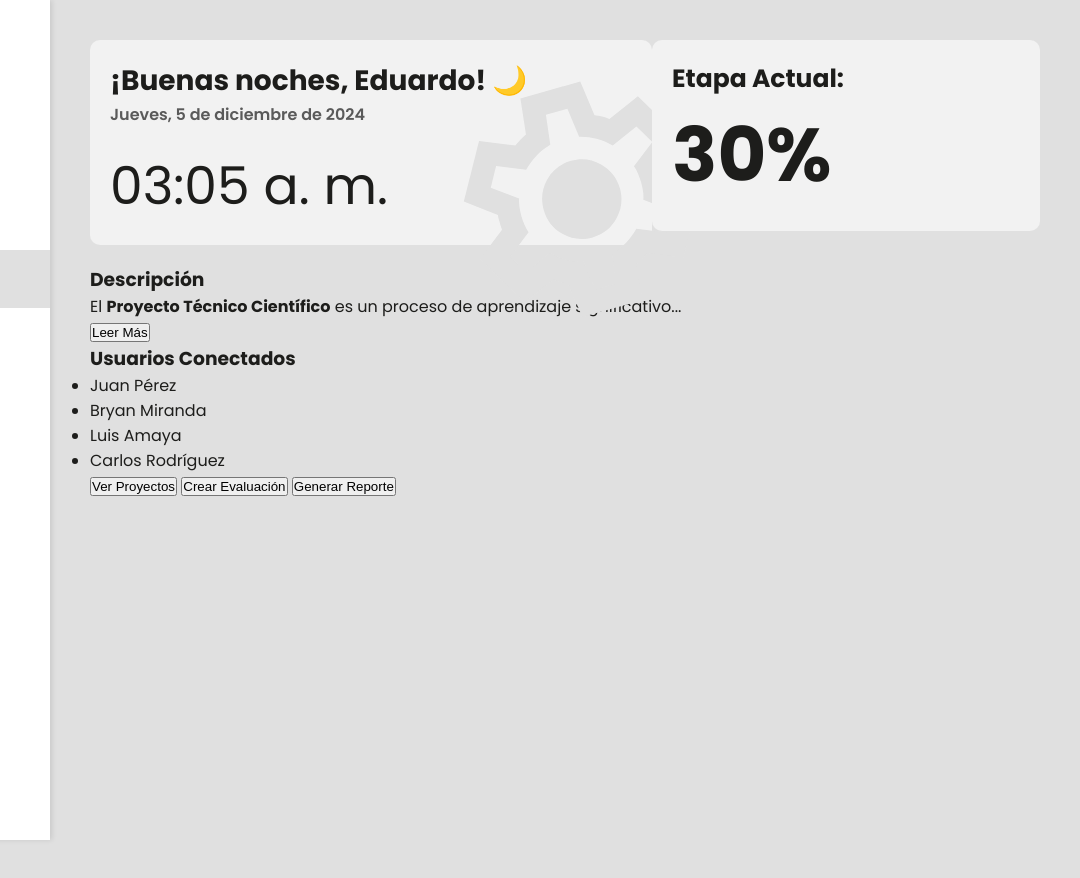
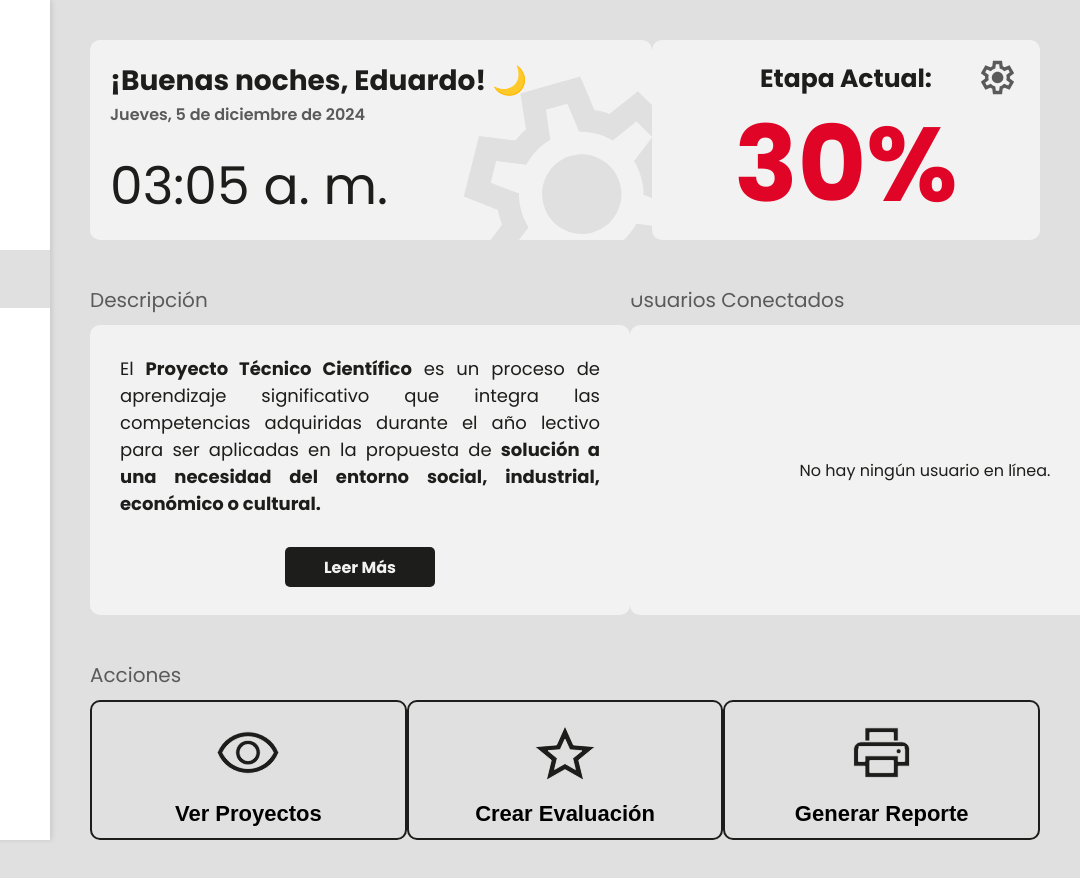
Before and after one commit to xxDianaPadilla/Sistema-de-Notas-Expo-, a plain HTML site: page pages/dashboard.html in a window 1280 px wide. Shown: the full height of the page, 200-1280 px from the left. Before the commit the page ends 800 px from the top, so only its background shows below. Drawn offline with Linux system fonts and the light colour scheme.

Commit message:
Diseño de dashboard (inicio) terminado

```diff
--- a/js/dashboardScript.js
+++ b/js/dashboardScript.js
@@ -49,3 +49,21 @@ function updateGreeting() {
 }
 
 window.onload = updateGreeting;
+
+/*Cambiar color dependiendo el progreso*/
+const stageElement = document.querySelector('.stage');
+
+function updateStageColor() {
+    const percentage = parseInt(stageElement.textContent);
+
+    if (percentage < 50) {
+        stageElement.style.color = '#E00526';
+    } else if (percentage >= 50 && percentage < 75) {
+        stageElement.style.color = '#F7C100';
+    } else {
+        stageElement.style.color = '#4CAF50';
+    }
+}
+
+// Llamar a la función para actualizar el color
+updateStageColor();
--- a/pages/dashboard.html
+++ b/pages/dashboard.html
@@ -26,10 +26,14 @@
         </div>
         <nav>
             <ul>
-                <li><a href="../pages/dashboard.html" class="inicio"><img src="../img/homeIcon.svg" alt="home"> Inicio</a></li>
-                <li><a href="../pages/users.html" class="users"><img src="../img/usersIcon.svg" alt="users"> Usuarios</a></li>
-                <li><a href="../pages/projects.html" class="projects"><img src="../img/projectsIcon.svg" alt="projects"> Proyectos</a></li>
-                <li><a href="../pages/evaluation.html" class="evaluaciones"><img src="../img/evaluacionesIcon.svg" alt="evaluaciones"> Evaluaciones</a></li>
+                <li><a href="../pages/dashboard.html" class="inicio"><img src="../img/homeIcon.svg" alt="home">
+                        Inicio</a></li>
+                <li><a href="../pages/users.html" class="users"><img src="../img/usersIcon.svg" alt="users">
+                        Usuarios</a></li>
+                <li><a href="../pages/projects.html" class="projects"><img src="../img/projectsIcon.svg" alt="projects">
+                        Proyectos</a></li>
+                <li><a href="../pages/evaluation.html" class="evaluaciones"><img src="../img/evaluacionesIcon.svg"
+                            alt="evaluaciones"> Evaluaciones</a></li>
             </ul>
         </nav>
         <button class="cerrar-sesion"><img src="../img/logout.svg" alt="home"> Cerrar Sesión</button>
@@ -49,29 +53,45 @@
                 <div class="card">
                     <h1>Etapa Actual:</h1>
                     <h2 class="stage">30%</h2>
+                    <img src="../img/settings.svg" alt="Icon" class="icon">
                 </div>
             </section>
         </div>
+        <br>
+
+        <div class="container2">
+            <div class="containerMiddle">
+                <h3>Descripción</h3>
+                <div class="containerMiddle2">
                     <section class="description">
-          <h3>Descripción</h3>
-          <p>El <strong>Proyecto Técnico Científico</strong> es un proceso de aprendizaje significativo...</p>
-            <button class="btn-primary" id="leer-mas">Leer Más</button>
+                        <p>El <strong>Proyecto Técnico Científico</strong> es un proceso de aprendizaje significativo
+                            que
+                            integra las competencias adquiridas durante el año lectivo para ser aplicadas en la
+                            propuesta de
+                            <strong>solución a una necesidad del entorno social, industrial, económico o
+                                cultural.</strong>
+                        </p>
+
+                        <button class="btnMas" id="leer-mas">Leer Más</button>
                     </section>
+                </div>
+                </div>
+                <div class="usuarios">
+                    <h4>Usuarios Conectados</h4>
+                    <section class="connected-users">
+                        <p>No hay ningún usuario en línea.</p>
+                    </section>
+            </div>
+        </div>
 
-        <section class="connected-users">
-          <h3>Usuarios Conectados</h3>
-          <ul>
-            <li>Juan Pérez <span class="status-dot online"></span></li>
-            <li>Bryan Miranda <span class="status-dot online"></span></li>
-            <li>Luis Amaya <span class="status-dot online"></span></li>
-            <li>Carlos Rodríguez <span class="status-dot online"></span></li>
-            </ul>
-        </section>
-
+        <br>
+        <div class="containerDown">
+            <h3>Acciones</h3>
+        </div>
         <section class="actions">
-            <button class="btn-action" id="ver-proyectos">Ver Proyectos</button>
-            <button class="btn-action" id="crear-evaluacion">Crear Evaluación</button>
-            <button class="btn-action" id="generar-reporte">Generar Reporte</button>
+            <button class="btn-action" id="ver-proyectos"><img src="../img/ojoIcon.svg" alt="Ver">Ver Proyectos</button>
+            <button class="btn-action" id="crear-evaluacion"><img src="../img/starIcon.svg" alt="Evaluacion">Crear Evaluación</button>
+            <button class="btn-action" id="generar-reporte"><img src="../img/printIcon.svg" alt="Reporte">Generar Reporte</button>
         </section>
     </main>
 
--- a/styles/dashboardStyle.css
+++ b/styles/dashboardStyle.css
@@ -51,6 +51,7 @@ main{
     position: relative;
     margin-bottom: 20px;
     width: 600px;
+    height: 160px;
 }
 
 .header h1, .header p {
@@ -91,6 +92,10 @@ main{
     position: relative;
     margin-bottom: 20px;
     width: 400px;
+    height: 160px;
+    justify-content: center;
+    align-items: center;
+    text-align: center;
 }
 
 .estadoPTC h1, .estadoPTC p {
@@ -104,6 +109,145 @@ main{
 }
 
 .estadoPTC h2 {
-    font-size: 75px;
+    font-size: 105px;
+    font-weight: bold;
+    margin-top: -12px;
+}
+
+.estadoPTC .icon {
+    position: absolute;
+    bottom: 140px;
+    right: 20px;
+    width: 45px;
+    height: 45px;
+}
+
+
+.containerMiddle h3{
+    font-size: 20px;
+    font-weight: normal;
+    color: #5A5A5A;
+}
+
+.containerMiddle2 {
+    display: flex;
+    justify-content: space-between;
+    align-items: flex-start;
+}
+
+.description{
+    margin-top: 10px;
+    background-color: #f2f2f2;
+    padding: 20px;
+    border-radius: 10px;
+    position: relative;
+    margin-bottom: 20px;
+    width: 500px;
+    height: 250px;
+    justify-content: center;
+    align-items: center;
+    text-align: center;
+}
+
+.description p {
+    font-size: 18px;
+    font-weight: normal;
+    padding: 10px;
+    color: #1D1D1B;
+    text-align: justify;
+}
+
+.btnMas{
+    margin-top: 20px;
+    font-family: 'Poppins', 'SansSerif';
+    background-color: #1D1D1B;
+    color: #f2f2f2;
+    height: 40px;
+    font-size: 16px;
+    border: none;
+    border-radius: 5px;
+    cursor: pointer;
+    width: 30%;
     font-weight: bold;
 }
+
+.btnMas:hover{
+    background-color: #383835;
+}
+
+.connected-users{
+    margin-top: 10px;
+    background-color: #f2f2f2;
+    padding: 20px;
+    border-radius: 10px;
+    position: relative;
+    margin-bottom: 20px;
+    width: 550px;
+    height: 250px;
+    justify-content: center;
+    align-items: center;
+    text-align: center;
+
+}
+
+.connected-users p{
+    position: absolute;
+    top: 50%;
+    left: 50%;
+    transform: translate(-50%, -50%);
+    margin: 0;
+}
+
+.container2{
+    display: flex;
+    justify-content: space-between;
+    align-items: flex-start;
+}
+.container2 h4{
+    font-size: 20px;
+    font-weight: normal;
+    color: #5A5A5A;
+}
+
+.containerDown h3{
+    font-size: 20px;
+    font-weight: normal;
+    color: #5A5A5A;
+}
+
+.actions{
+    margin-top: 10px;
+    display: flex;
+    justify-content: space-between;
+    align-items: flex-start;
+}
+
+.btn-action {
+    display: flex;
+    flex-direction: column;
+    justify-content: center;
+    align-items: center;
+    text-align: center;
+    padding: 15px;
+    width: 330px;
+    height: 140px;
+    background-color: transparent;
+    border: 2px solid #1D1D1B;
+    border-radius: 10px;
+    font-size: 22px;
+    font-weight: bold;
+    cursor: pointer;
+    transition: all 0.3s ease;
+}
+
+.btn-action img {
+    width: 80px;
+    height: auto;
+    margin-bottom: 8px;
+}
+
+.btn-action:hover {
+    background-color: #f2f2f2;
+    border-color: #1D1D1B;
+    color: #1D1D1B;
+}
--- a/styles/evaluationStyle.css
+++ b/styles/evaluationStyle.css
@@ -17,7 +17,7 @@ html {
     overflow: hidden;
 }
 
-.evaluations {
+.evaluaciones {
     text-decoration: none;
     color: #262626;
     background-color: #E0E0E0;
```
Also changed, not shown: index.html (+1 -1 lines), img/ojoIcon.svg (added), img/printIcon.svg (added), img/settings.svg (added), img/starIcon.svg (added). Lines whose indentation alone changed are shown as unchanged.
